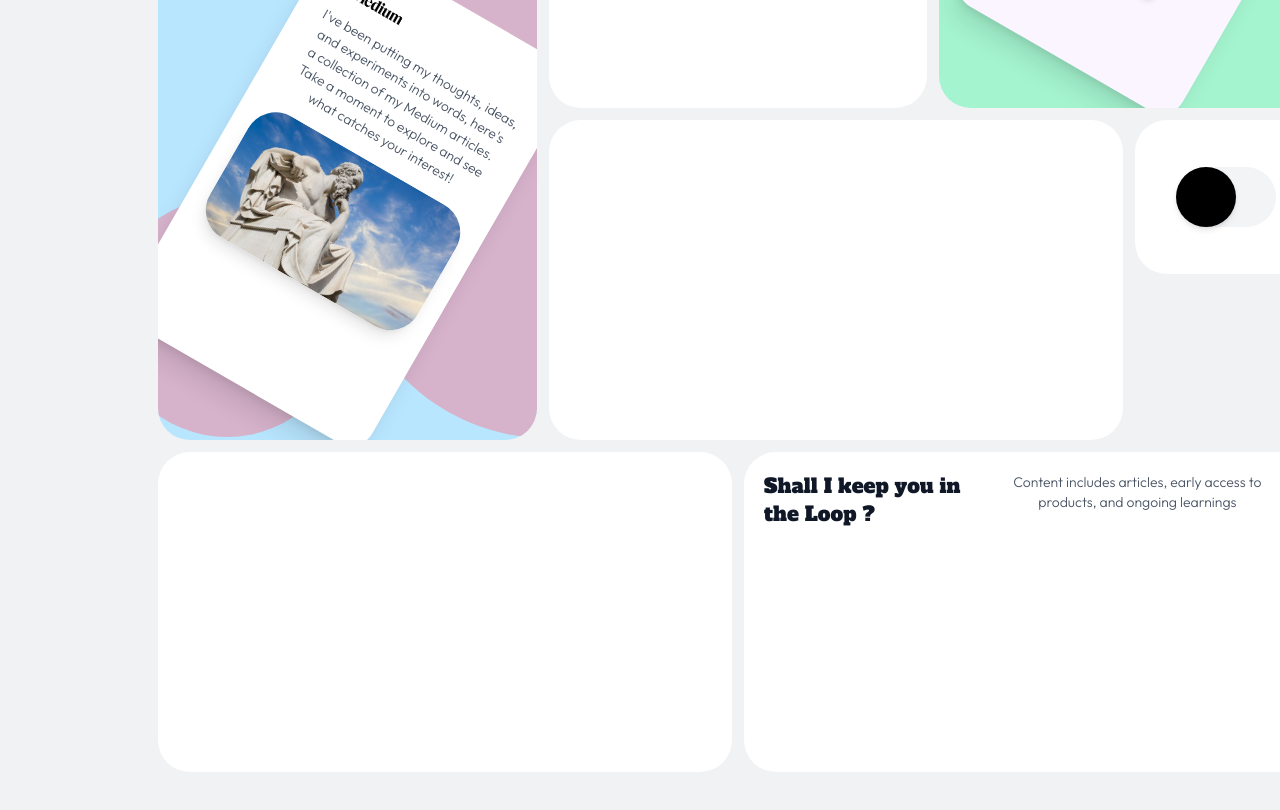
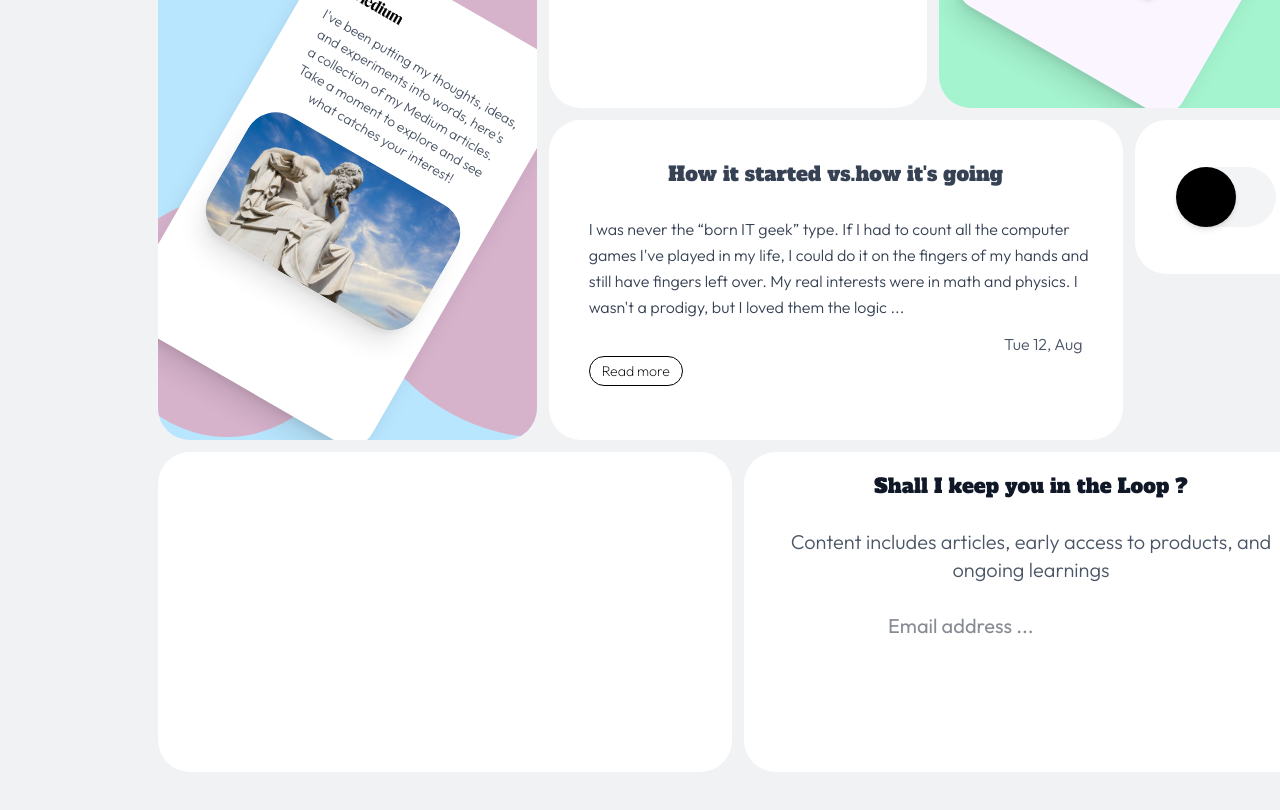
Before and after one commit to VishalOz/VishFolio, a React (Vite) app: page / in a window 1280 px wide. Shown: the part 520-1330 px from the top of the page. Built offline with nearby package versions, Linux system fonts and the light colour scheme.

Commit message:
feat(Bentobox styling)

```diff
--- a/src/Home.jsx
+++ b/src/Home.jsx
@@ -102,8 +102,24 @@ const Home = () => {
 
         </div>
 
-        <div className={`row-span-2 col-span-3 rounded-4xl p-5 ${theme === 'dark' ? 'bg-black border border-gray-300' : 'bg-white'}`}>
-
+        <div className={`row-span-2 col-span-3 rounded-4xl p-10 ${theme === 'dark' ? 'bg-black border border-gray-300' : 'bg-white'}`}>
+          <div className="flex justify-center">
+            <span className={`text-xl mb-7 ${theme === "dark" ? "text-white" : "text-gray-700"}`}>How it started vs.how it's going</span>
+          </div>
+          <div className={`flex justify-center w-130`}>
+            <p className={`text-md leading-relaxed mb-3 ${theme === "dark" ? "text-white" : "text-gray-700"}`}>
+            I was never the “born IT geek” type. If I had to count all the computer games I've played in my life, I could do it on the fingers of my hands and still have fingers left over.
+            My real interests were in math and physics. I wasn't a prodigy, but I loved them the logic ...
+            </p>
+          </div>
+          <div className={`flex justify-end text-gray-600 font-bold`}>
+            <p>Tue 12, Aug</p>
+          </div>
+          <div>
+            <button className={`${theme === "dark" ? "bg-black text-white border border-gray-100 hover:border-gray-400" : "bg-white text-black border border-gray-100"}w-25 px-3 py-1 rounded-full text-sm`}>
+              Read more
+            </button>
+          </div>
         </div>
 
         <div className={`flex justify-center items-center row-span-1 col-span-1 rounded-4xl p-5 ${theme === 'dark' ? 'bg-black border border-white' : 'bg-white'}`}>
@@ -121,9 +137,17 @@ const Home = () => {
 
         </div>
 
-        <div className={`flex justify-center row-span-2 col-span-3 text-xl rounded-4xl p-5 ${theme === 'dark' ? 'bg-black border border-gray-300 text-white' : 'bg-white text-gray-900'}`}>
-            <span>Shall I keep you in the Loop ?</span>
-            <p className={`${theme === "dark" ? "text-white" : "text-gray-600" } text-sm text-gray-600 text-center mb-4 px-2`}>Content includes articles, early access to products, and ongoing learnings</p>
+        <div className={`row-span-2 col-span-3 text-xl rounded-4xl p-5 ${theme === 'dark' ? 'bg-black border border-gray-300 text-white' : 'bg-white text-gray-900'}`}>
+            <div className={`flex justify-center mb-7`}>
+              <span>Shall I keep you in the Loop ?</span>
+            </div>
+            <div>
+              <p className={`${theme === "dark" ? "text-white" : "text-gray-600" } text-md text-gray-600 text-center mb-7 px-2`}>Content includes articles, early access to products, and ongoing learnings</p>
+            </div>
+            <div className={`flex justify-center`}>
+              <input
+              placeholder="Email address ..."/>
+            </div>
         </div>
 
 
--- a/src/Median.jsx
+++ b/src/Median.jsx
@@ -10,7 +10,7 @@ const Median = () => {
             <img src={Mlogo} alt="median" className={`w-20`} />
             <p className={`text-sm text-gray-600 text-center mb-4 px-2`}>I've been putting my thoughts, ideas, and experiments into words, here's a collection of my Medium articles.
              Take a moment to explore and see what catches your interest!</p>
-             <img src={philo} alt="philo" className={`w-full h-35 rounded-4xl mb-3 shadow-lg`} />
+             <img src={philo} alt="philo" className={`w-full h-35 rounded-4xl mb-3 shadow-xl`} />
 
         </div>
     </div>
```
